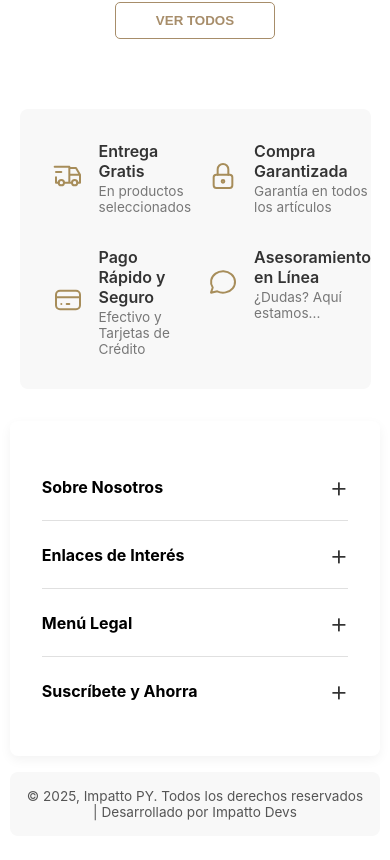
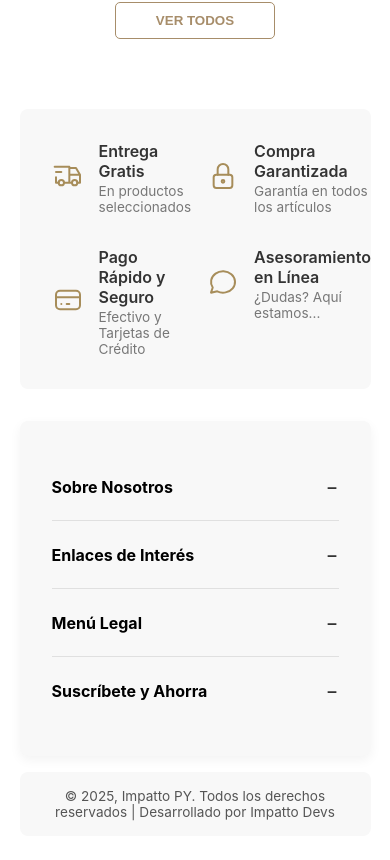
Before and after one commit to Javiermu97/impattopyproyect, a Next.js app: page / in a window 390 px wide. Shown: the part 1183-2043 px from the top of the page. Built offline with nearby package versions, Linux system fonts and the light colour scheme; no server answers; the database is empty.

Commit message:
Footer actualizado

```diff
--- a/app/globals.css
+++ b/app/globals.css
@@ -155,7 +155,7 @@ button { cursor: pointer; border: none; padding: 10px 20px; border-radius: 5px;
 .footer {
   max-width: 1200px;
   margin: 0 auto 1rem auto; /* Centrado, con margen inferior para separar */
-  background-color: white; /* Fondo blanco */
+  background-color:#f8f8f8; /* Fondo blanco */
   border-radius: 8px;
   padding: 2rem;
   box-sizing: border-box;
@@ -188,7 +188,7 @@ button { cursor: pointer; border: none; padding: 10px 20px; border-radius: 5px;
 @media (max-width: 992px) {
   /* Hacemos que ambos bloques tengan bordes laterales en móvil */
   .footer, .copyright-section {
-    max-width: 95%;
+    max-width: 90%;
   }
 
   /* ... (código del acordeón que no cambia) ... */
@@ -199,12 +199,12 @@ button { cursor: pointer; border: none; padding: 10px 20px; border-radius: 5px;
   .footer-accordion-title h3 { margin: 0; font-size: 1em; }
   .accordion-icon { display: inline-block; font-size: 1.5rem; font-weight: 300; transition: transform 0.3s ease-out; }
   .accordion-icon.open { transform: rotate(45deg); }
-  .accordion-icon::before { content: '+'; }
+  .accordion-icon::before { content: '-'; }
   .footer-accordion-content { max-height: 0; overflow: hidden; transition: max-height 0.4s ease-out; text-align: left; }
   .footer-accordion-content.open { max-height: 500px; padding: 0.5rem 0 1.5rem 0; }
 }
 
-/* Ocultamos el ícono "+" en la vista de computadora */
+/* Ocultamos el ícono "-" en la vista de computadora */
 @media (min-width: 993px) {
   .accordion-icon {
     display: none;
```
